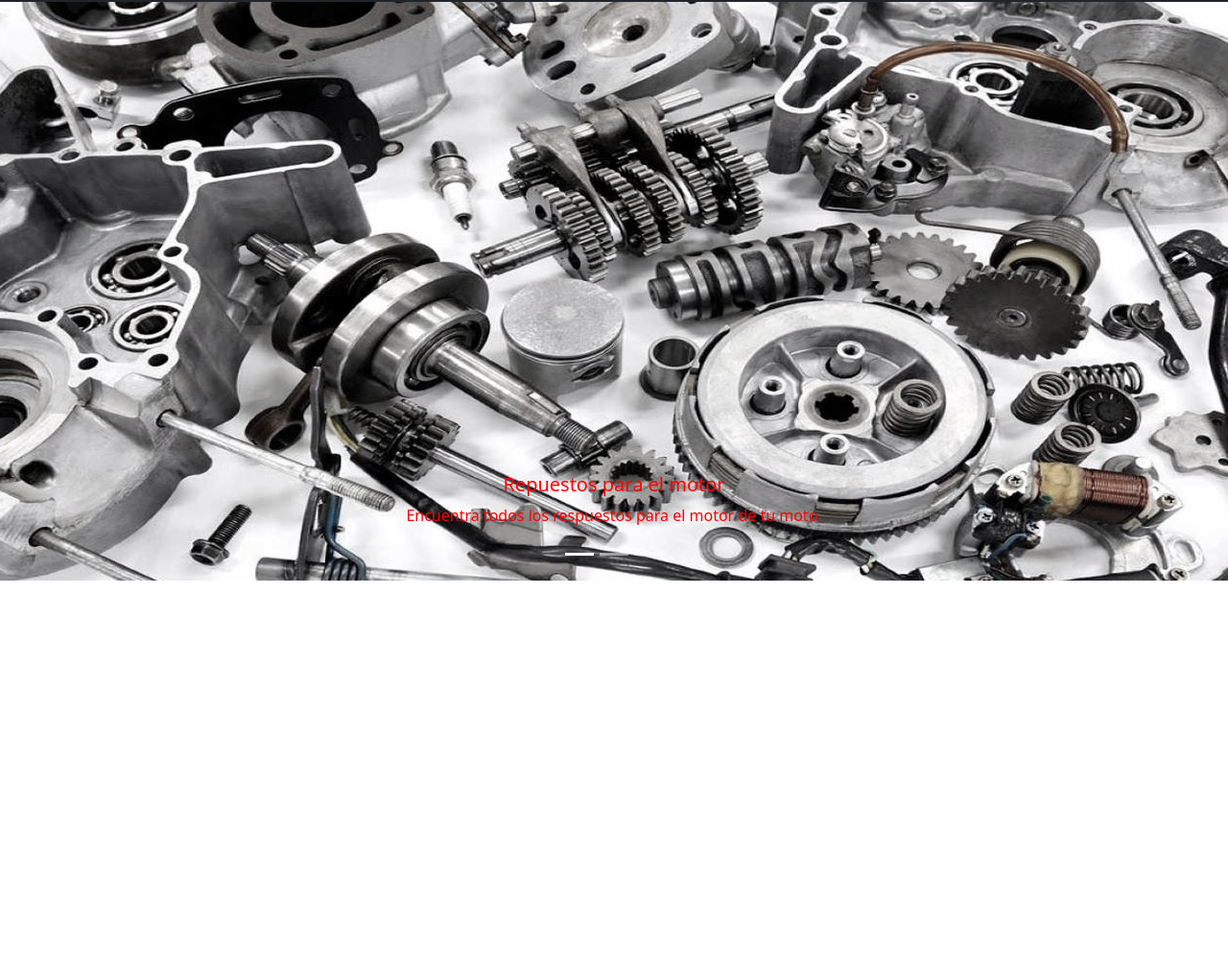
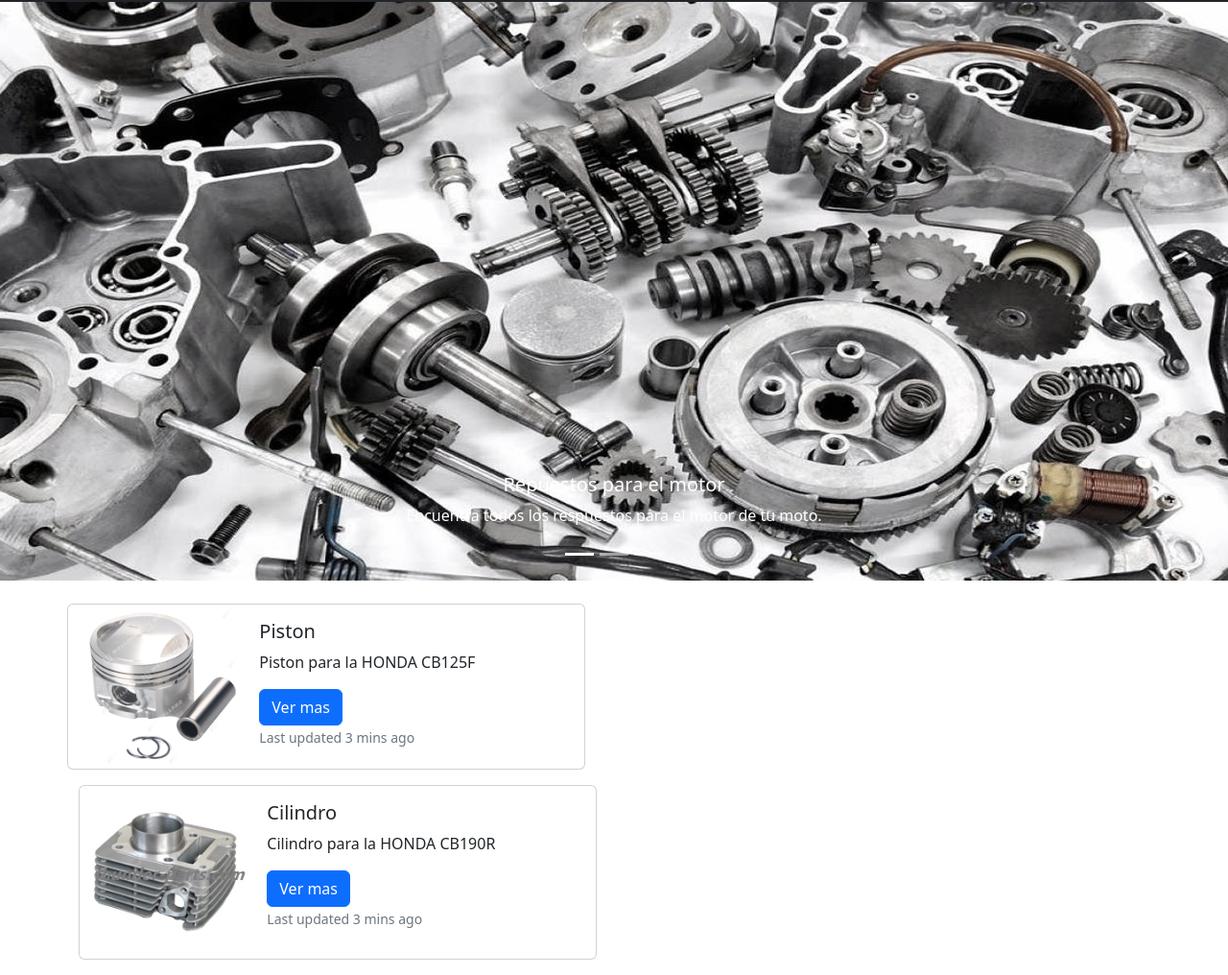
Before and after one commit to MARLONRIOS94/actividadbootstrap220822, a plain HTML site: page index.html in a window 1280 px wide. Shown: the part 64-1080 px from the top of the page at 96% size. Before the commit the page ends 800 px from the top, so only its background shows below. Drawn offline with nearby package versions, Linux system fonts and the light colour scheme.

Commit message:
tarjetas

```diff
--- a/assets/css/style.css
+++ b/assets/css/style.css
@@ -9,6 +9,6 @@ main .carousel-inner img {
     filter: grayscale(70%);
 }
 
-#main .carousel-caption h5, p{
+/* #main .carousel-caption h5, p{
     color:#FF0000;
-}
+} */
--- a/index.html
+++ b/index.html
@@ -27,7 +27,7 @@
                 <a class="nav-link active" aria-current="page" href="#">Inicio</a>
               </li>
               <li class="nav-item">
-                <a class="nav-link" href="#">Respuestos</a>
+                <a class="nav-link" href="#">Repuestos</a>
               </li>
               <ul class="navbar-nav">
                 <li class="nav-item">
@@ -82,7 +82,48 @@
         </div>
     </main>
     <!-- /main -->
+
+    <!-- Tarjetas -->
+    <section class="mt-4">
+        <div class="container">
+            <div class="row">
+                <div class="card mb-3" style="max-width: 540px;">
+                    <div class="row g-0">
+                    <div class="col-md-4">
+                        <img src="assets/images/repuestos/piston_moto.jpg" class="img-fluid rounded-start" alt="...">
+                    </div>
+                    <div class="col-md-8">
+                        <div class="card-body">
+                        <h5 class="card-title">Piston</h5>
+                        <p class="card-text">Piston para la HONDA CB125F</p>
+                        <a class="btn btn-primary" href="#" role="button">Ver mas</a>
+                        <p class="card-text"><small class="text-muted">Last updated 3 mins ago</small></p>
+                        </div>
+                    </div>
+                    </div>
+                </div>
+            </div>
+
+            <div class="card mb-3" style="max-width: 540px;">
+                <div class="row g-0">
+                <div class="col-md-4">
+                    <img src="assets/images/repuestos/cilindro_moto.jpg" class="img-fluid rounded-start" alt="...">
+                </div>
+                <div class="col-md-8">
+                    <div class="card-body">
+                    <h5 class="card-title">Cilindro</h5>
+                    <p class="card-text">Cilindro para la HONDA CB190R</p>
+                    <a class="btn btn-primary" href="#" role="button">Ver mas</a>
+                    <p class="card-text"><small class="text-muted">Last updated 3 mins ago</small></p>
+                    </div>
+                </div>
+                </div>
+            </div>
+        </div>
+    </section>
+
+
     <script src="https://cdn.jsdelivr.net/npm/bootstrap@5.2.0/dist/js/bootstrap.bundle.min.js" integrity="sha384-A3rJD856KowSb7dwlZdYEkO39Gagi7vIsF0jrRAoQmDKKtQBHUuLZ9AsSv4jD4Xa" crossorigin="anonymous"></script>
-
+    <!-- /Tarjetas -->
 </body>
 </html>
```
Also changed, not shown: assets/images/repuestos/cilindro_moto.jpg (added), assets/images/repuestos/piston_moto.jpg (added), cilindro.html (added).
